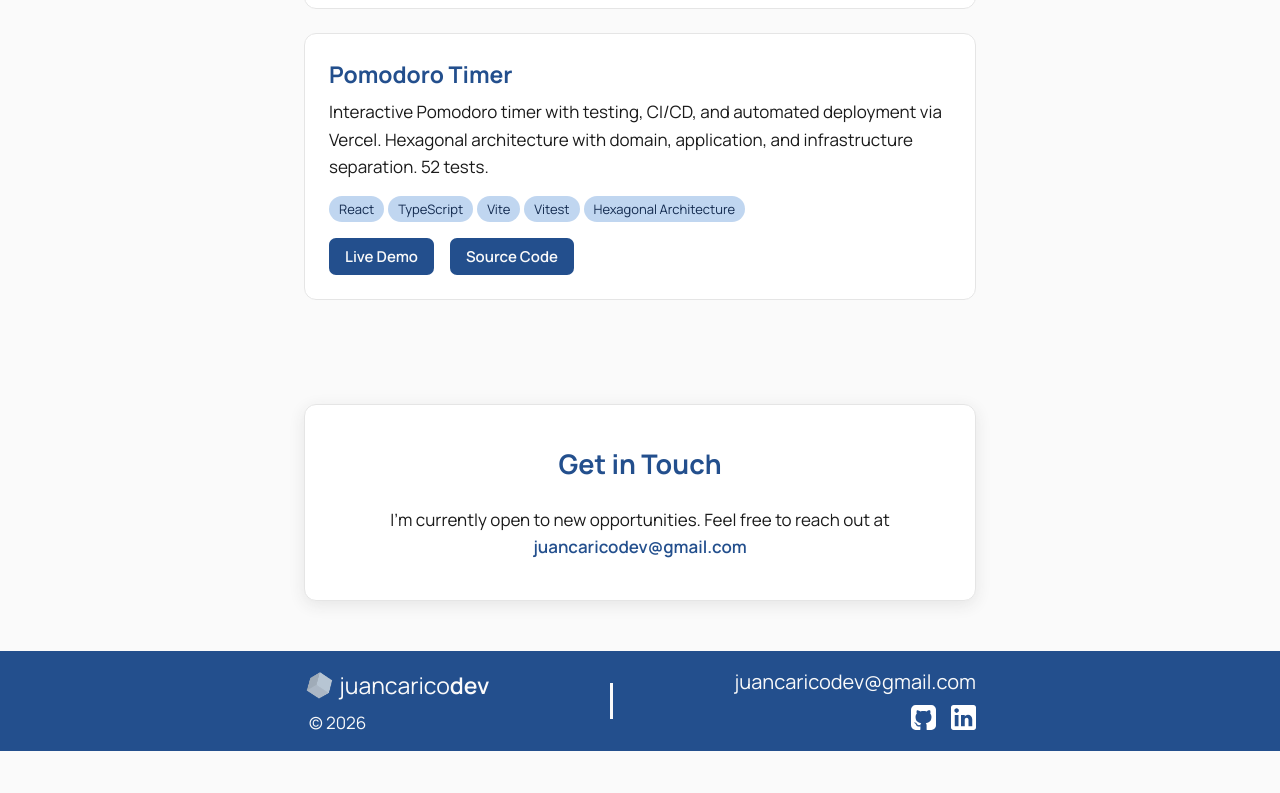
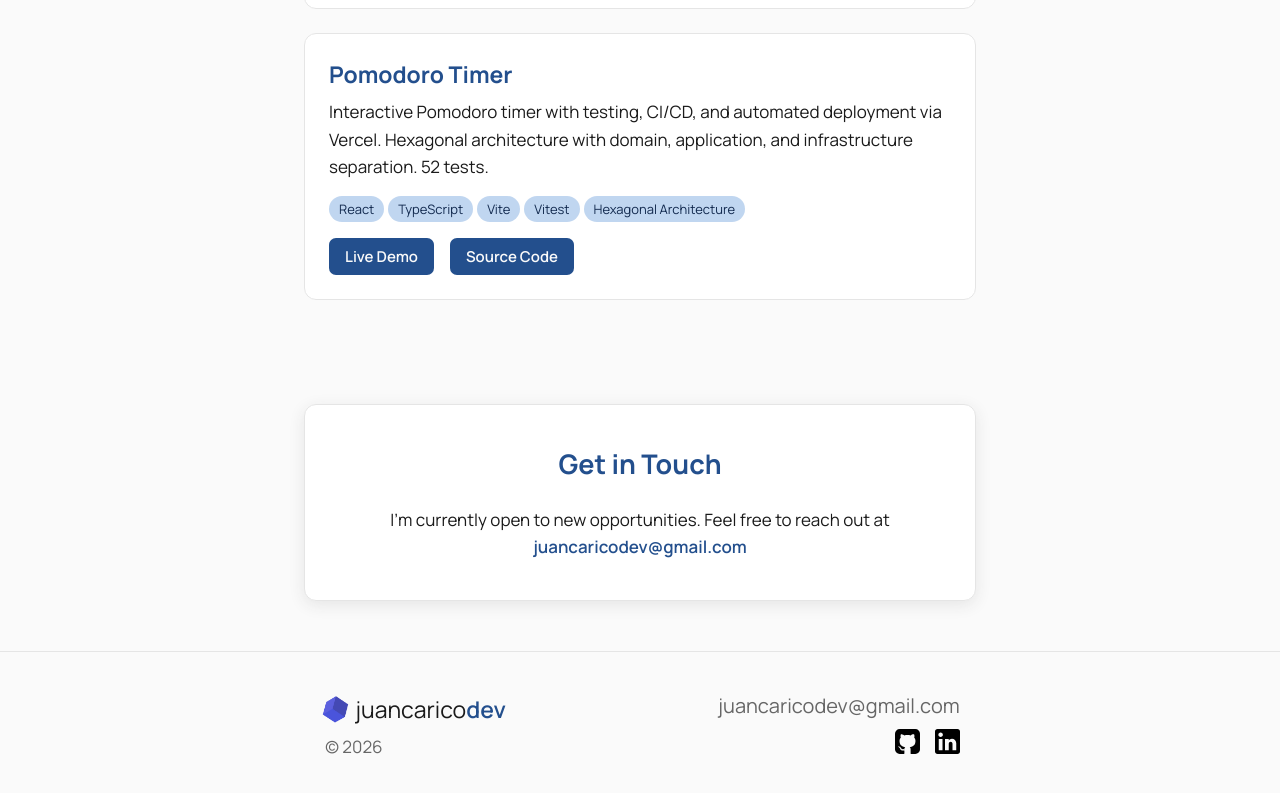
Before and after one commit to juancaricodev/website, a Next.js app: page / in a window 1280 px wide. Shown: the part 2045-2838 px from the top of the page. Before the commit the page ends 2796 px from the top, so only its background shows below. Built offline with nearby package versions, Linux system fonts and the light colour scheme.

Commit message:
feat: design refresh Phase 2 — light footer (transparent, border-top, brand accent only)

```diff
--- a/src/components/Footer/Footer.module.css
+++ b/src/components/Footer/Footer.module.css
@@ -1,13 +1,12 @@
 .footer {
-  height: 100px;
-  padding: 20px 20%;
+  padding: var(--space-xl) max(24px, calc(50% - 360px));
   margin-top: 50px;
   display: flex;
   align-items: center;
   justify-content: space-around;
   gap: 25px;
-  color: var(--color-neutral-50);
-  background-color: var(--color-brand-600);
+  border-top: 1px solid var(--color-border);
+  color: var(--color-text-secondary);
 }
 
 .description {
@@ -26,12 +25,13 @@
   display: flex;
   align-items: center;
   gap: 5px;
-  color: var(--color-neutral-50);
+  color: var(--color-text-primary);
   text-decoration: none;
 }
 
 .logo span {
   font-weight: 600;
+  color: var(--color-brand-600);
 }
 
 .logoText {
@@ -40,12 +40,11 @@
 
 .logoIcon {
   height: 30px;
-  filter: invert(0.9) sepia(1) saturate(0.4) hue-rotate(170deg);
 }
 
 .divider {
   height: 60%;
-  border-left: 3px solid var(--color-neutral-50);
+  border-left: 1px solid var(--color-neutral-300);
 }
 
 .contact {
@@ -68,13 +67,11 @@
 
 .socialIcon {
   height: 25px;
-  filter: invert(1);
   transition: 0.25s;
 }
 
 @media only screen and (max-width: 425px) {
   .footer {
-    height: 200px;
     flex-direction: column;
   }
 
```
Also changed, not shown: openspec/changes/design-refresh-phase-2/tasks.md (+1 -1 lines).
